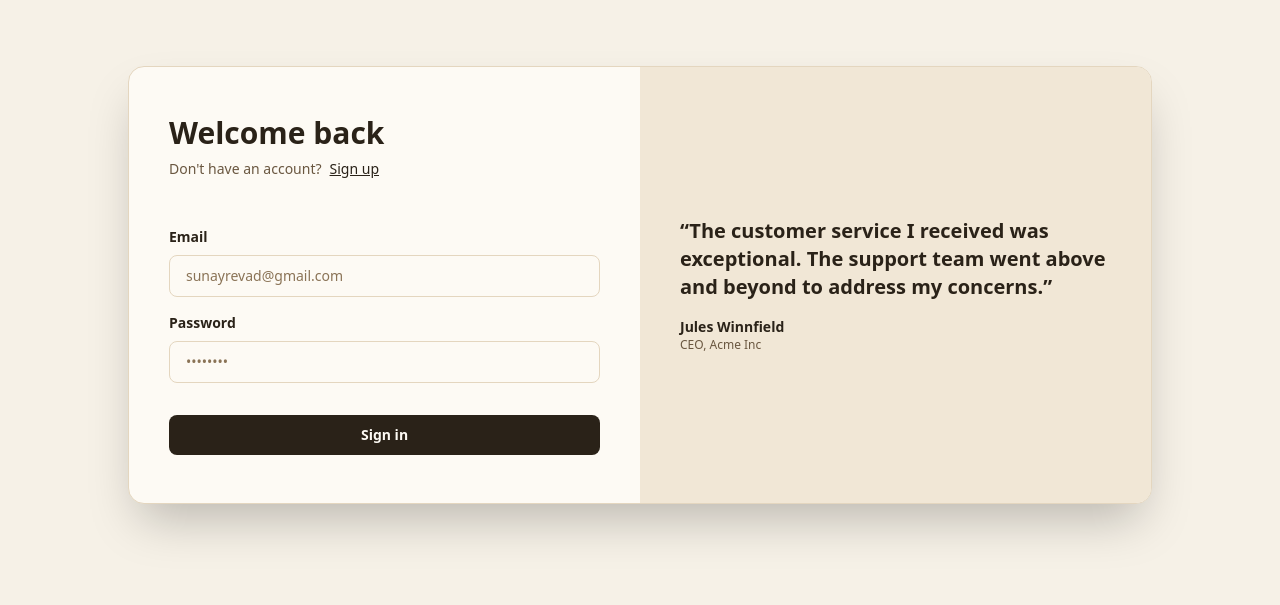
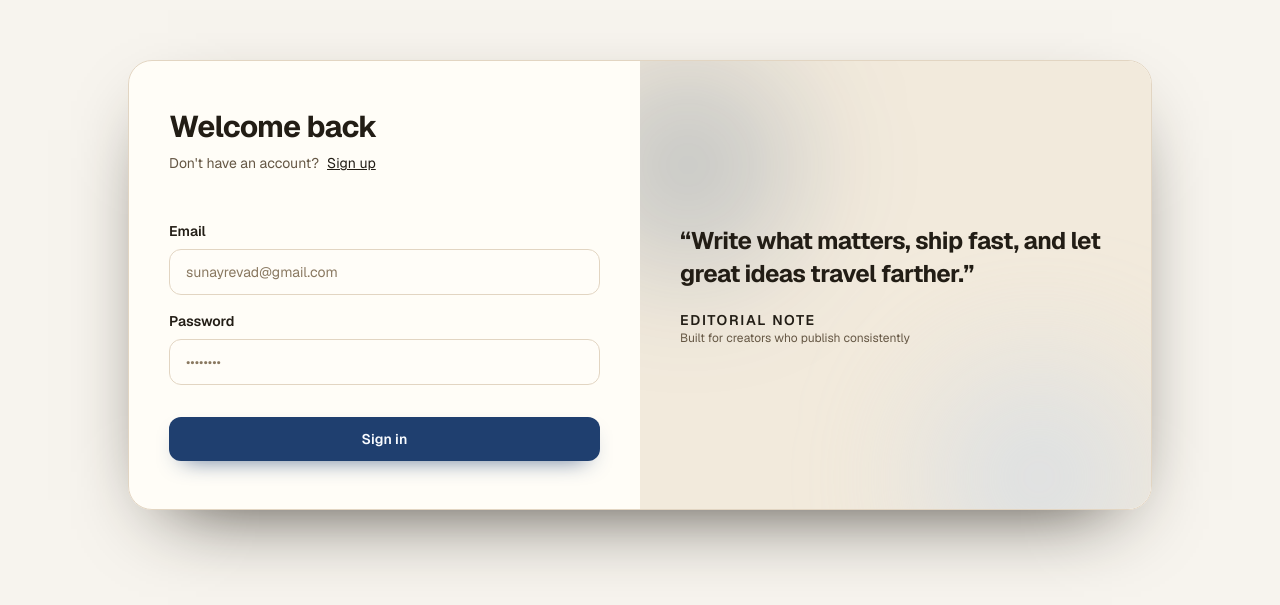
Before and after one commit to Sunay4826/Blog, a React app in the folder frontend/: page /signin in a window 1280 px wide. Shown: the part 115-720 px from the top of the page. Built offline with nearby package versions, Linux system fonts and the light colour scheme; no server answers; the HTML template or start-up script is replaced by a standard one.

Commit message:
Refresh frontend UI with Geist and UX polish

```diff
--- a/frontend/src/components/Auth.tsx
+++ b/frontend/src/components/Auth.tsx
@@ -33,6 +33,7 @@ const signinSchema = z.object({
 
 export const Auth = ({ type }: { type: "signup" | "signin" }) => {
     const navigate = useNavigate();
+    const [isSubmitting, setIsSubmitting] = useState(false);
     const [postInputs, setPostInputs] = useState<SignupInput>({
         name: "",
         email: "",
@@ -46,7 +47,9 @@ export const Auth = ({ type }: { type: "signup" | "signin" }) => {
     }>({});
 
     const sendRequest = useCallback(async () => {
+        if (isSubmitting) return;
         try {
+            setIsSubmitting(true);
             const payload: SignupInput | SigninInput =
                 type === "signup"
                     ? postInputs
@@ -83,10 +86,12 @@ export const Auth = ({ type }: { type: "signup" | "signin" }) => {
             setErrors({
                 form:
                     (e as { response?: { data?: { message?: string } } })?.response
-                        ?.data?.message || "Unable to sign in."
+                        ?.data?.message || `Unable to ${type}.`
             });
+        } finally {
+            setIsSubmitting(false);
         }
-    }, [navigate, postInputs, type]);
+    }, [isSubmitting, navigate, postInputs, type]);
 
     const handleNameChange = useCallback((e: ChangeEvent<HTMLInputElement>) => {
         setPostInputs((prev: SignupInput) => ({
@@ -115,7 +120,7 @@ export const Auth = ({ type }: { type: "signup" | "signin" }) => {
     return (
         <div className="flex h-full flex-col justify-center px-10 py-12">
             <div>
-                <div className="text-3xl font-semibold text-[var(--text)]">
+                <div className="text-3xl font-bold tracking-tight text-[var(--text)]">
                     {type === "signup" ? "Create an account" : "Welcome back"}
                 </div>
                 <div className="mt-2 text-sm text-[var(--muted)]">
@@ -125,7 +130,13 @@ export const Auth = ({ type }: { type: "signup" | "signin" }) => {
                     </Link>
                 </div>
             </div>
-            <div className="pt-8">
+            <form
+                className="pt-8"
+                onSubmit={(event) => {
+                    event.preventDefault();
+                    sendRequest();
+                }}
+            >
                 {errors.form ? (
                     <div className="mb-4 rounded-lg border border-[var(--border)] bg-[var(--surface)] px-4 py-3 text-sm text-[var(--danger)]">
                         {errors.form}
@@ -153,13 +164,13 @@ export const Auth = ({ type }: { type: "signup" | "signin" }) => {
                     error={errors.password}
                 />
                 <button
-                    onClick={sendRequest}
-                    type="button"
-                    className="mt-8 w-full rounded-lg bg-[var(--accent)] px-4 py-2.5 text-sm font-semibold text-[var(--accent-contrast)] transition hover:opacity-90"
+                    type="submit"
+                    disabled={isSubmitting}
+                    className="mt-8 w-full rounded-xl bg-[var(--accent)] px-4 py-3 text-sm font-semibold text-[var(--accent-contrast)] shadow-[0_10px_24px_-14px_var(--accent)] transition hover:-translate-y-0.5 hover:opacity-95 disabled:cursor-not-allowed disabled:opacity-70"
                 >
-                    {type === "signup" ? "Sign up" : "Sign in"}
+                    {isSubmitting ? "Please wait..." : type === "signup" ? "Sign up" : "Sign in"}
                 </button>
-            </div>
+            </form>
         </div>
     )
 }
@@ -181,7 +192,7 @@ function LabelledInput({ label, placeholder, onChange, type, error }: LabelledIn
             <input
                 onChange={onChange}
                 type={type || "text"}
-                className={`block w-full rounded-lg border bg-[var(--surface)] px-4 py-2.5 text-sm text-[var(--text)] placeholder:text-[var(--muted-2)] focus:border-[var(--accent)] focus:outline-none ${
+                className={`block w-full rounded-xl border bg-[var(--surface)] px-4 py-3 text-sm text-[var(--text)] placeholder:text-[var(--muted-2)] focus:border-[var(--accent)] focus:outline-none ${
                     error ? "border-[var(--danger)]" : "border-[var(--border)]"
                 }`}
                 placeholder={placeholder}
--- a/frontend/src/components/Quote.tsx
+++ b/frontend/src/components/Quote.tsx
@@ -3,16 +3,17 @@ import { memo } from "react";
 
 export const Quote = memo(() => {
     return (
-        <div className="flex h-full items-center justify-center bg-[var(--surface-alt)] px-10 py-12">
-            <div className="max-w-md">
-                <p className="text-xl font-semibold text-[var(--text)]">
-                    “The customer service I received was exceptional. The support team
-                    went above and beyond to address my concerns.”
+        <div className="relative flex h-full items-center justify-center overflow-hidden bg-[var(--surface-alt)] px-10 py-12">
+            <div className="pointer-events-none absolute -left-14 top-0 h-52 w-52 rounded-full bg-[color-mix(in_oklab,var(--accent)_22%,transparent)] blur-3xl" />
+            <div className="pointer-events-none absolute -bottom-20 right-0 h-56 w-56 rounded-full bg-[color-mix(in_oklab,var(--accent-soft)_45%,transparent)] blur-3xl" />
+            <div className="relative max-w-md">
+                <p className="text-2xl font-bold leading-snug tracking-tight text-[var(--text)]">
+                    “Write what matters, ship fast, and let great ideas travel farther.”
                 </p>
-                <div className="mt-4 text-sm font-semibold text-[var(--text)]">
-                    Jules Winnfield
+                <div className="mt-5 text-sm font-semibold uppercase tracking-[0.12em] text-[var(--text)]">
+                    Editorial Note
                 </div>
-                <div className="text-xs text-[var(--muted)]">CEO, Acme Inc</div>
+                <div className="text-xs text-[var(--muted)]">Built for creators who publish consistently</div>
             </div>
         </div>
     )
--- a/frontend/src/index.css
+++ b/frontend/src/index.css
@@ -1,71 +1,99 @@
+@import url("https://fonts.googleapis.com/css2?family=Geist:wght@400;500;600;700;800&display=swap");
 @import "tailwindcss";
 
 @layer base {
   :root {
-    --bg: #f6f1e7;
-    --surface: #fdfaf4;
-    --surface-alt: #f1e7d6;
-    --border: #e4d6bf;
-    --text: #2a2218;
-    --muted: #6a5740;
-    --muted-2: #8a7356;
-    --accent: #2a2218;
-    --accent-contrast: #fdfaf4;
-    --accent-soft: #c7b08d;
+    --bg: #f7f4ee;
+    --surface: #fffdf8;
+    --surface-alt: #f2eadc;
+    --border: #e2d5c2;
+    --text: #221d15;
+    --muted: #655744;
+    --muted-2: #897860;
+    --accent: #1f3f6f;
+    --accent-contrast: #f8fbff;
+    --accent-soft: #c3d4eb;
     --danger: #b91c1c;
-    --link: #7a5b2a;
-    --chip: #fdfaf4;
+    --link: #275594;
+    --chip: #fffdf8;
   }
 
   .theme-dark {
-    --bg: #0b0a08;
-    --surface: #15110c;
-    --surface-alt: #1c1711;
-    --border: #3b3022;
-    --text: #f3ede2;
-    --muted: #c7b08d;
-    --muted-2: #9a8565;
-    --accent: #c9a36a;
-    --accent-contrast: #1a140c;
-    --accent-soft: #5b4a34;
+    --bg: #0a101a;
+    --surface: #121b2a;
+    --surface-alt: #1b283d;
+    --border: #2d3e58;
+    --text: #ebf1fb;
+    --muted: #afbdd3;
+    --muted-2: #8498b5;
+    --accent: #85b4ff;
+    --accent-contrast: #0a1422;
+    --accent-soft: #314f78;
     --danger: #fca5a5;
-    --link: #d8b27a;
-    --chip: #15110c;
+    --link: #9dc2ff;
+    --chip: #162131;
+  }
+
+  * {
+    @apply border-[var(--border)];
+  }
+
+  *:focus-visible {
+    @apply outline-none ring-2 ring-[var(--accent)] ring-offset-2 ring-offset-[var(--bg)];
+  }
+
+  html,
+  body {
+    font-family: "Geist", ui-sans-serif, system-ui, -apple-system, "Segoe UI", sans-serif;
   }
 
   body {
-    @apply bg-[var(--bg)] text-[var(--text)];
+    @apply min-h-screen bg-[var(--bg)] text-[var(--text)] antialiased;
+    background-image:
+      radial-gradient(circle at 10% 10%, color-mix(in oklab, var(--accent) 16%, transparent), transparent 38%),
+      radial-gradient(circle at 90% 15%, color-mix(in oklab, var(--accent-soft) 40%, transparent), transparent 32%);
+    transition: background-color 200ms ease, color 200ms ease;
+  }
+
+  button,
+  a {
+    transition: all 160ms ease;
+  }
+
+  ::selection {
+    background: color-mix(in oklab, var(--accent) 30%, white);
+    color: var(--text);
   }
 
   .tiptap {
-    @apply text-sm text-[var(--text)];
+    @apply text-sm leading-7 text-[var(--text)];
   }
 
   .tiptap h1 {
-    @apply text-2xl font-semibold;
+    @apply mb-3 text-3xl font-bold;
   }
 
   .tiptap h2 {
-    @apply text-xl font-semibold;
+    @apply mb-3 mt-6 text-2xl font-semibold;
   }
 
   .tiptap h3 {
-    @apply text-lg font-semibold;
+    @apply mb-2 mt-5 text-xl font-semibold;
   }
 
   .tiptap p {
-    @apply leading-7 text-[var(--text)];
+    @apply mb-4 leading-7 text-[var(--text)];
   }
 
   .tiptap ul {
-    @apply list-disc pl-6 text-[var(--text)];
+    @apply mb-4 list-disc pl-6 text-[var(--text)];
   }
 
   .tiptap ol {
-    @apply list-decimal pl-6 text-[var(--text)];
+    @apply mb-4 list-decimal pl-6 text-[var(--text)];
   }
 
   .tiptap blockquote {
-    @apply border-l-2 border-[var(--border)] pl-4 italic text-[var(--muted)];
+    @apply my-4 border-l-4 border-[var(--accent-soft)] pl-4 italic text-[var(--muted)];
   }
 }
--- a/frontend/src/pages/Blogs.tsx
+++ b/frontend/src/pages/Blogs.tsx
@@ -130,7 +130,7 @@ export const Blogs = () => {
     if (loading) {
         return <div className="min-h-screen bg-[var(--bg)] text-[var(--text)]">
             <Appbar />
-            <div className="mx-auto max-w-5xl px-4 pb-10">
+            <div className="mx-auto max-w-5xl space-y-4 px-4 pb-10 pt-6">
                     <BlogSkeleton />
                     <BlogSkeleton />
                     <BlogSkeleton />
@@ -142,7 +142,7 @@ export const Blogs = () => {
 
     return <div className="min-h-screen bg-[var(--bg)] text-[var(--text)]">
         <Appbar />
-        <div className="mx-auto max-w-5xl px-4 pb-10">
+        <div className="mx-auto max-w-5xl px-4 pb-10 pt-2">
                 <div className="mt-6 flex flex-wrap items-center gap-3 rounded-2xl border border-[var(--border)] bg-[var(--surface)] p-4 shadow-sm">
                     <input
                         value={search}
--- a/frontend/src/pages/Signin.tsx
+++ b/frontend/src/pages/Signin.tsx
@@ -5,7 +5,7 @@ export const Signin = () => {
     return (
         <div className="min-h-screen bg-[var(--bg)] px-4 py-10 text-[var(--text)]">
             <div className="mx-auto flex min-h-[calc(100vh-5rem)] w-full max-w-5xl items-center justify-center">
-                <div className="w-full overflow-hidden rounded-2xl border border-[var(--border)] bg-[var(--surface)] shadow-2xl">
+                <div className="w-full overflow-hidden rounded-3xl border border-[var(--border)] bg-[color-mix(in_oklab,var(--surface)_94%,transparent)] shadow-[0_30px_80px_-40px_var(--text)] backdrop-blur-xl">
                     <div className="grid grid-cols-1 lg:grid-cols-2">
                         <Auth type="signin" />
                         <div className="hidden lg:block">
--- a/frontend/src/pages/Signup.tsx
+++ b/frontend/src/pages/Signup.tsx
@@ -5,7 +5,7 @@ export const Signup = () => {
     return (
         <div className="min-h-screen bg-[var(--bg)] px-4 py-10 text-[var(--text)]">
             <div className="mx-auto flex min-h-[calc(100vh-5rem)] w-full max-w-5xl items-center justify-center">
-                <div className="w-full overflow-hidden rounded-2xl border border-[var(--border)] bg-[var(--surface)] shadow-2xl">
+                <div className="w-full overflow-hidden rounded-3xl border border-[var(--border)] bg-[color-mix(in_oklab,var(--surface)_94%,transparent)] shadow-[0_30px_80px_-40px_var(--text)] backdrop-blur-xl">
                     <div className="grid grid-cols-1 lg:grid-cols-2">
                         <Auth type="signup" />
                         <div className="hidden lg:block">
```
Also changed, not shown: frontend/src/components/Appbar.tsx (+13 -10 lines), frontend/src/components/BlogCard.tsx (+12 -12 lines), frontend/src/components/BlogSkeleton.tsx (+5 -5 lines).
